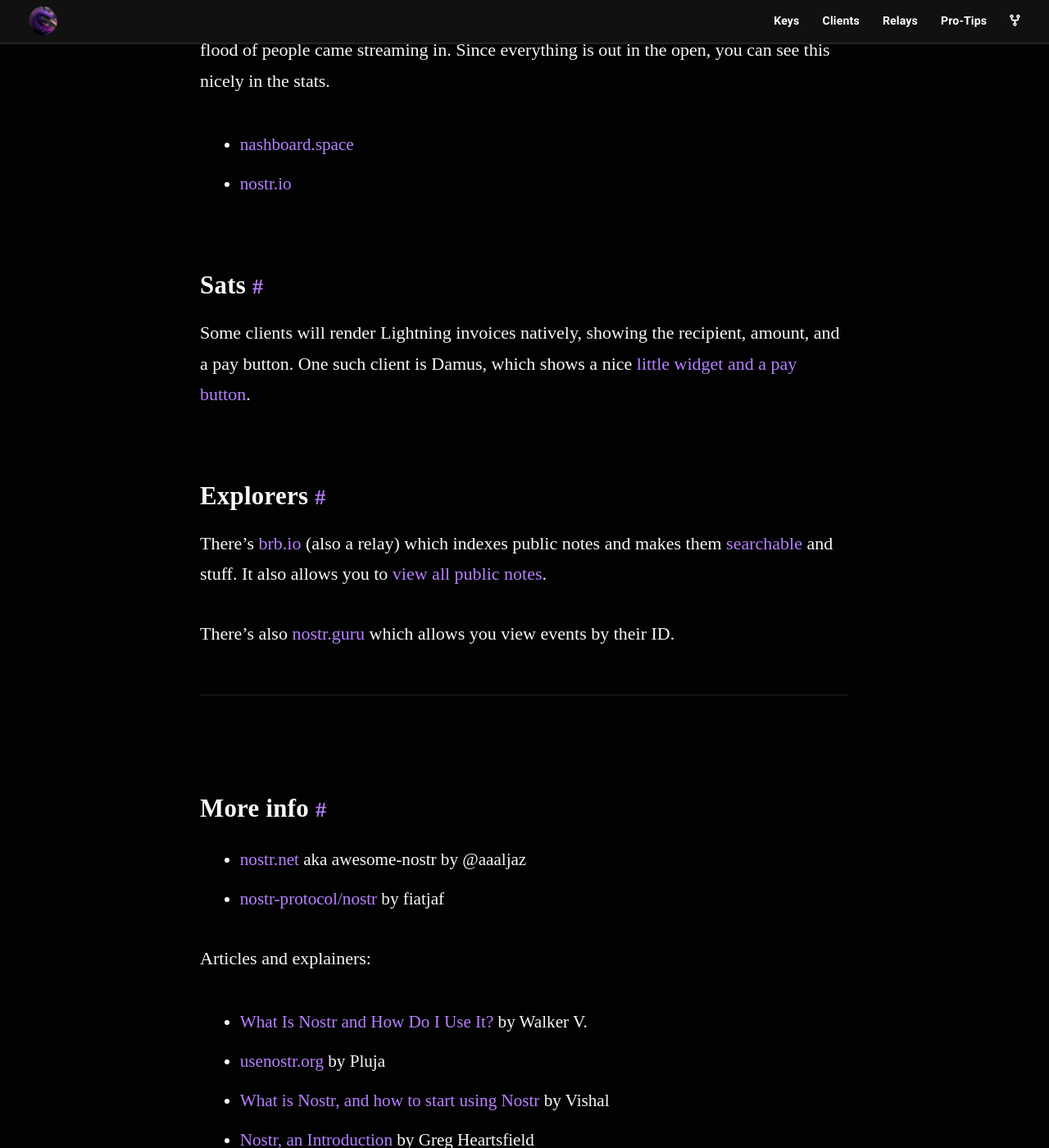
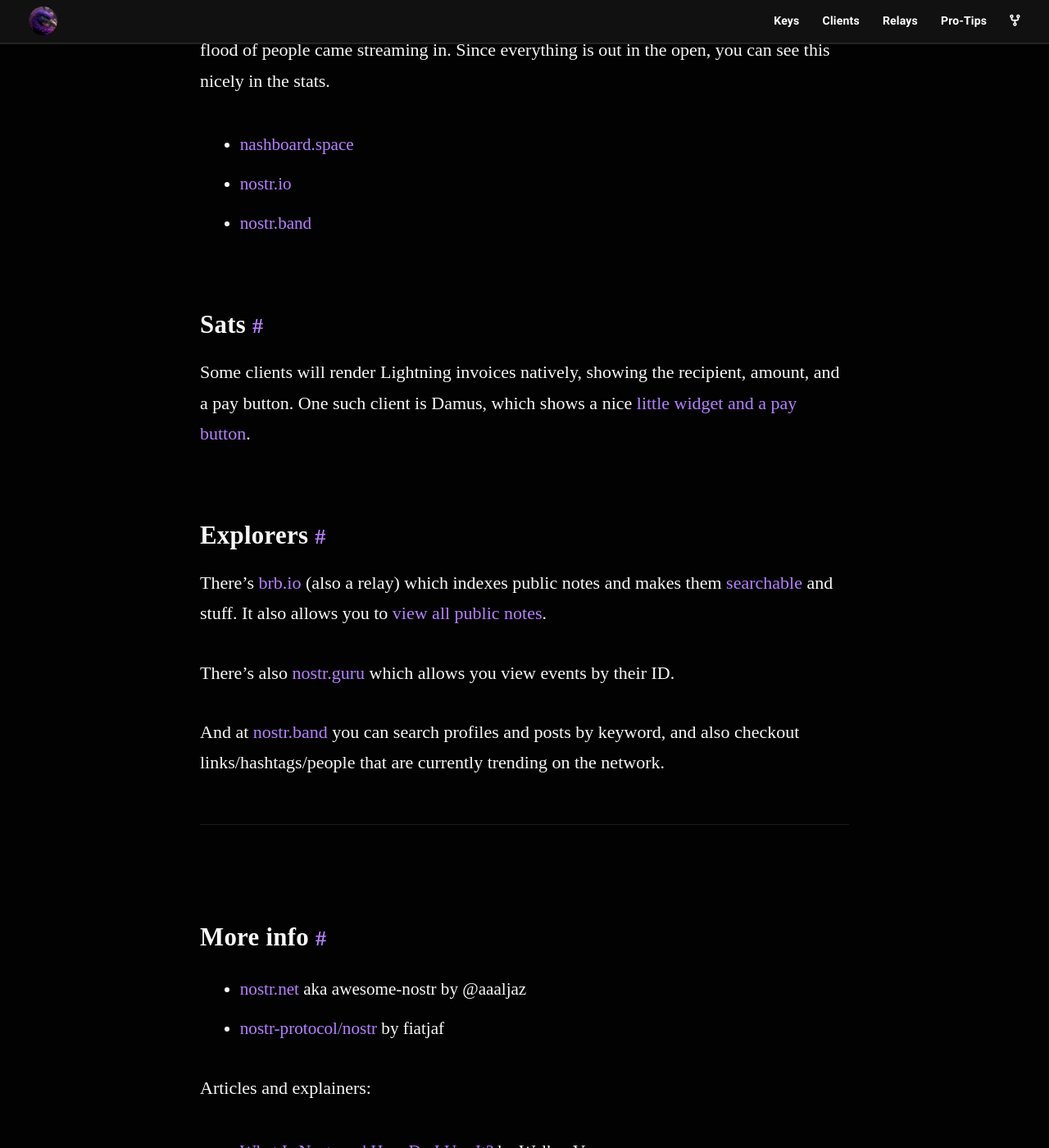
Before and after one commit to nostr-resources/nostr-resources.github.io, a Jekyll site: the page built from index.md, in a window 1280 px wide and 1400 px high, scrolled down 5877 px. Shown: the whole window at 82% size. Built offline with Jekyll 4.4.1, drawn with Linux system fonts in a browser that asks for light colours; some web fonts are replaced.

Commit message:
Add nostr.band to Stats and Explorers sections (#5)
Add nostr.band to stats and explorers sections

```diff
--- a/index.md
+++ b/index.md
@@ -159,6 +159,7 @@ in the stats.
 
 - [nashboard.space](https://nashboard.space/)
 - [nostr.io](https://nostr.io/stats)
+- [nostr.band](https://nostr.band/stats.html)
 
 ### Sats
 
@@ -172,6 +173,8 @@ There's [brb.io](https://brb.io/) (also a relay) which indexes public notes and
 It also allows you to [view all public notes](https://brb.io/n/search?kind=1).
 
 There's also [nostr.guru](https://www.nostr.guru/) which allows you view events by their ID.
+
+And at [nostr.band](https://nostr.band/) you can search profiles and posts by keyword, and also checkout links/hashtags/people that are currently trending on the network.
 
 ---
 
```
